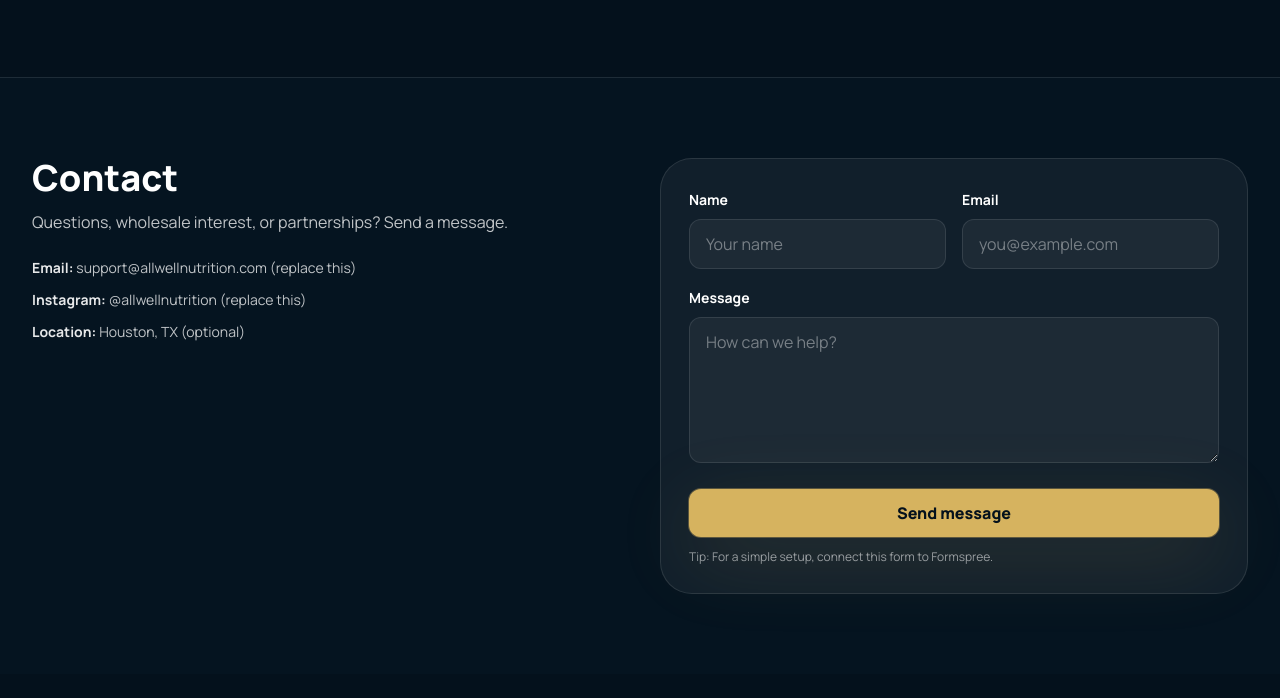
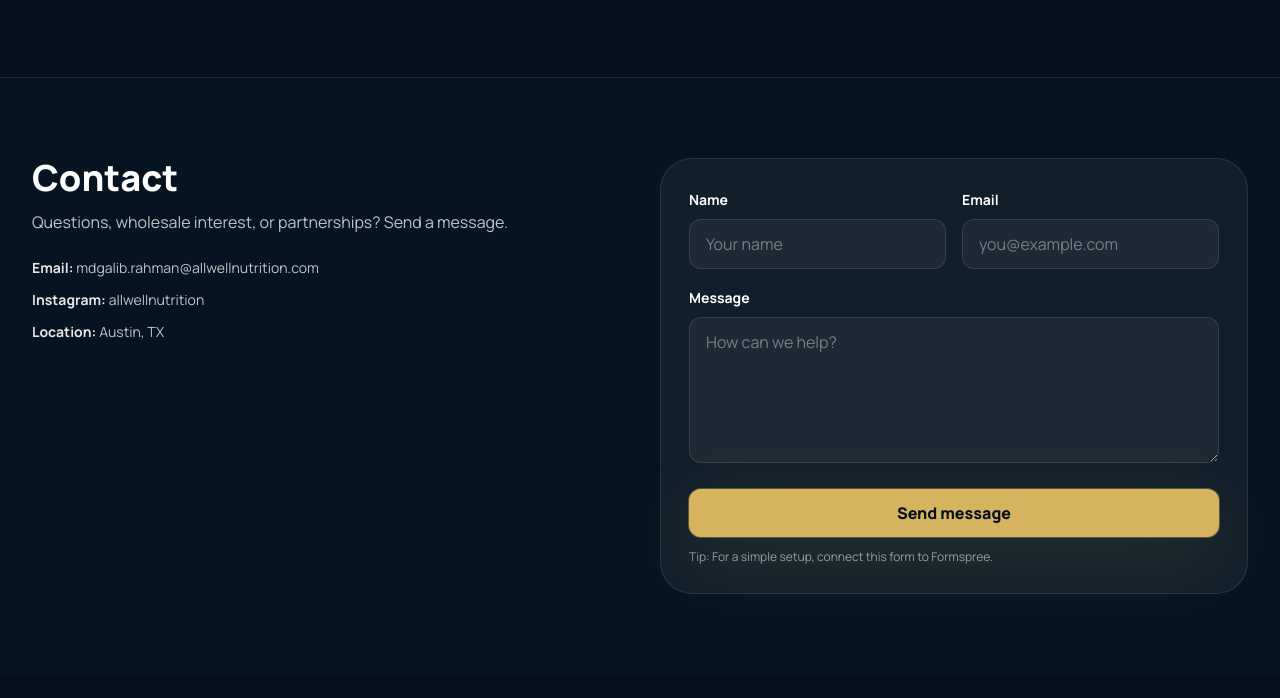
Before and after one commit to anoynomou/Business-site-, a plain HTML site: page index.html in a window 1280 px wide. Shown: the part 3614-4312 px from the top of the page. Drawn offline with nearby package versions, Linux system fonts and the light colour scheme.

Commit message:
Update index.html

```diff
--- a/index.html
+++ b/index.html
@@ -518,9 +518,9 @@
           <p class="mt-3 text-white/75">Questions, wholesale interest, or partnerships? Send a message.</p>
 
           <div class="mt-6 space-y-3 text-sm text-white/75">
-            <p><span class="text-white/90 font-bold">Email:</span> support@allwellnutrition.com (replace this)</p>
-            <p><span class="text-white/90 font-bold">Instagram:</span> @allwellnutrition (replace this)</p>
-            <p><span class="text-white/90 font-bold">Location:</span> Houston, TX (optional)</p>
+            <p><span class="text-white/90 font-bold">Email:</span> mdgalib.rahman@allwellnutrition.com </p>
+            <p><span class="text-white/90 font-bold">Instagram:</span> allwellnutrition </p>
+            <p><span class="text-white/90 font-bold">Location:</span> Austin, TX  </p>
           </div>
         </div>
 
```
